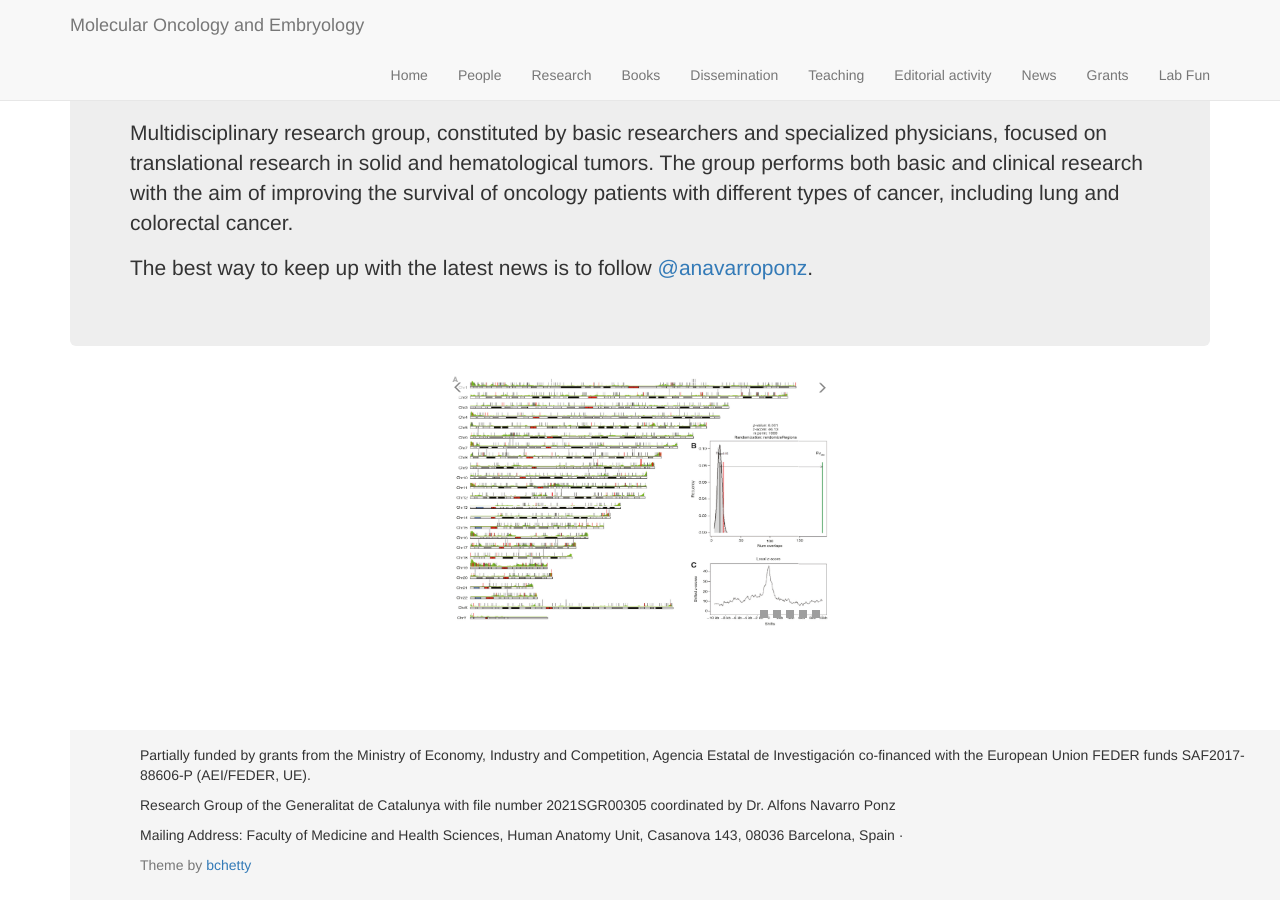
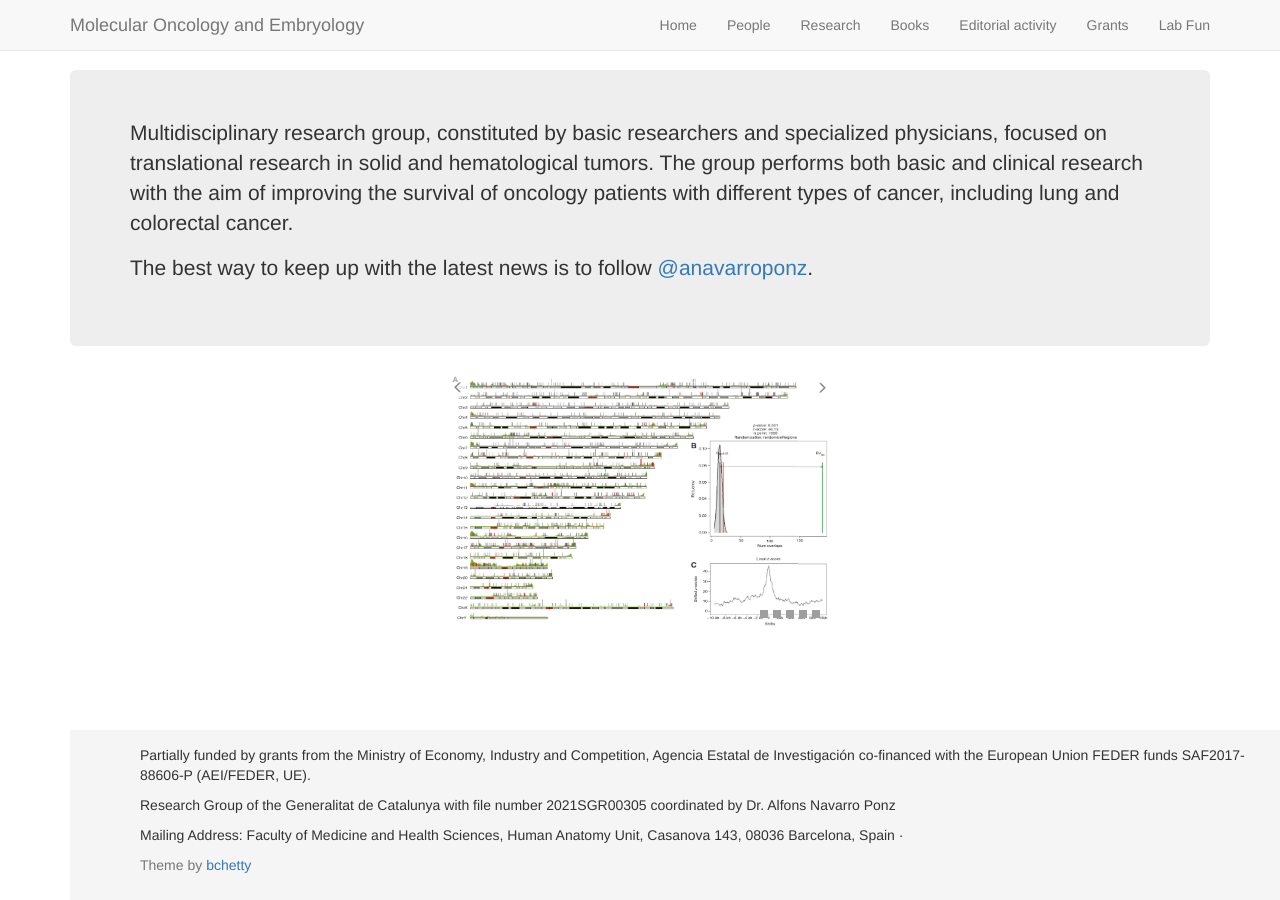
Before and after one commit to AlfonsNavarro/lab, a Jekyll site: the page built from index.html, in a window 1280 px wide. Built offline with Jekyll 4.4.1, drawn with Linux system fonts in a browser that asks for light colours; nearby versions of some CDN libraries; the list of posts is cut into pages by our own code; grey boxes are pictures that could not be loaded.

Commit message:
Update of -  in main page, foot

```diff
--- a/_config.yml
+++ b/_config.yml
@@ -35,10 +35,10 @@
     People: "pages/people.html"
     Research: "pages/research.html"
     Books: "pages/books.html"
-    Dissemination: "/pages/dissemination.html"
-    Teaching: "pages/teaching.html"
+    #Dissemination: "/pages/dissemination.html"
+    #Teaching: "pages/teaching.html"
     Editorial activity: "pages/editorial.html"
-    News: "pages/news.html"
+    #News: "pages/news.html"
     Grants: "pages/grants.html"
     Lab Fun: "pages/labfun.html"
 # --- Footer options --- #
--- a/_includes/footer.html
+++ b/_includes/footer.html
@@ -2,14 +2,14 @@
   <div class="container footerBox">
     <p>
     Partially funded by grants from the Ministry of Economy, Industry and Competition, Agencia Estatal de Investigación co-financed with the European Union FEDER funds SAF2017-88606-P (AEI/FEDER, UE).
+  </p>
   <p>
     Research Group of the Generalitat de Catalunya with file number 2021SGR00305 coordinated by Dr. Alfons Navarro Ponz
     <!--<img data-u="image" src="assets/img/DFimgFooter.jpg" style="position:absolute; right: 400px; width="15"; height="30""> -->
+</p>
+<p> Mailing Address: Faculty of Medicine and Health Sciences, Human Anatomy Unit, Casanova 143, 08036 Barcelona, Spain &middot;
+</p>
 
-<p> Mailing Address: Faculty of Medicine and Health Sciences, Human Anatomy Unit, Casanova 143, 08036 Barcelona, Spain &middot;</p>
-    </p>
-
-  <!-- This is my 'Open Source' work. So, please don't remove the below copyright content. :) -->
     <p class="text-muted">
       Theme by
       <a href="https://github.com/bchetty/jekyllBasic">bchetty</a>
```
